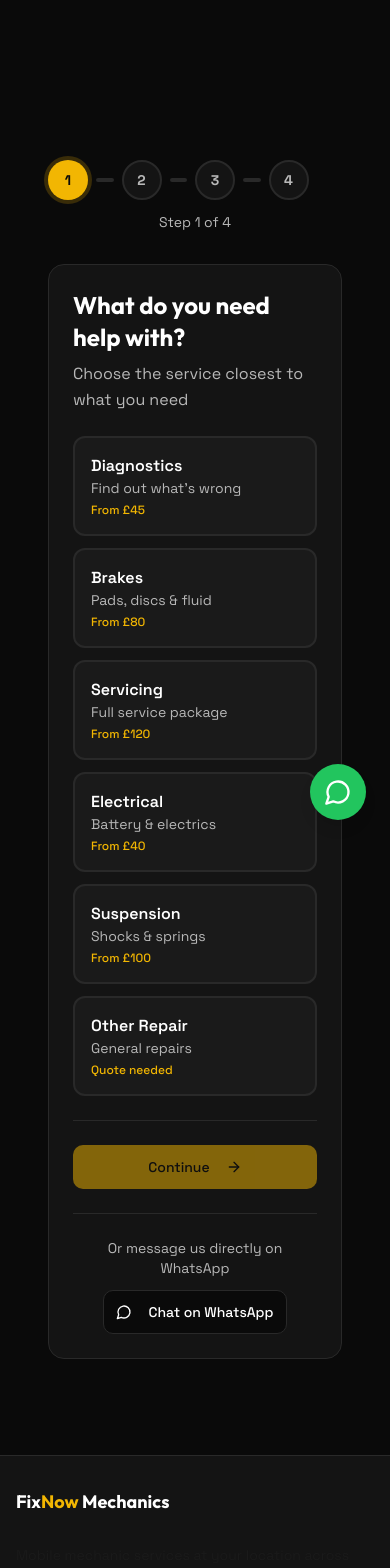
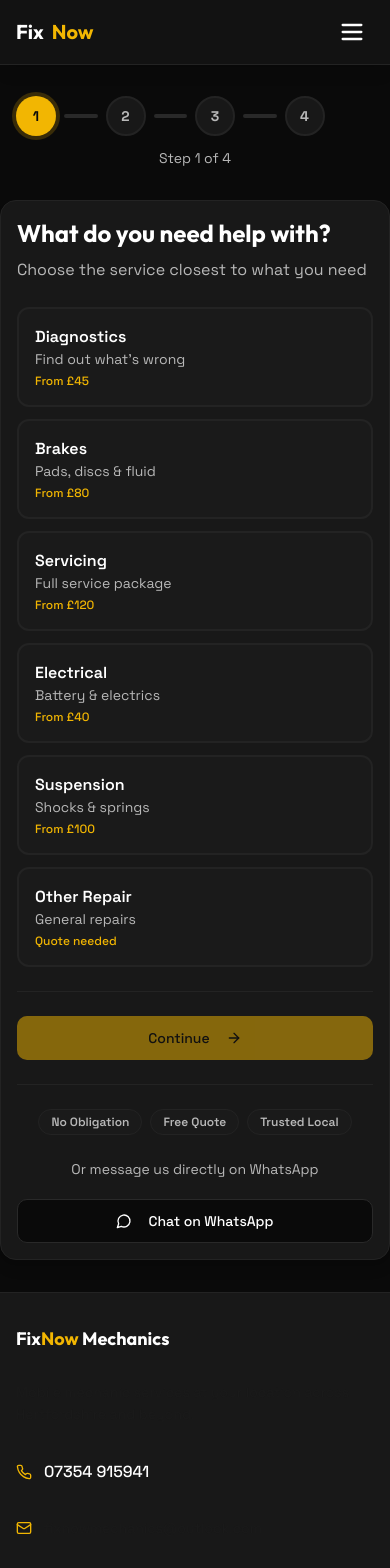
Before and after one commit to AbuFitz/fixnow-redesign, a React (Vite) app: page /quote in a window 390 px wide. Shown: the top 1568 px of the page. Built offline with nearby package versions, Linux system fonts and the light colour scheme; the HTML template or start-up script is replaced by a standard one.

Commit message:
Redesign nav, quote page, remove WhatsApp icon, improve color/contrast, update trust badges

```diff
--- a/src/components/layout/Header.tsx
+++ b/src/components/layout/Header.tsx
@@ -33,8 +33,106 @@
 
 
   return (
-    <header>
-      {/* Restored previous Header code goes here */}
+    <header
+      className={`fixed top-0 left-0 w-full z-40 transition-all duration-300
+        ${isHomePage && !scrolled ? 'bg-transparent shadow-none' : 'bg-card/95 shadow-lg border-b border-border'}
+        backdrop-blur-xl
+      `}
+    >
+      <div className="container mx-auto px-4 md:px-8 flex items-center justify-between h-16 md:h-20">
+        {/* Brand */}
+        <Link to="/" className="flex items-center gap-2 font-display font-bold text-xl md:text-2xl text-foreground">
+          <span className="text-foreground">Fix</span>
+          <span className="text-primary">Now</span>
+          <span className="text-foreground hidden sm:inline"> Mechanics</span>
+        </Link>
+
+        {/* Desktop Nav */}
+        <nav className="hidden md:flex items-center gap-6">
+          {navLinks.map((link) => (
+            <Link
+              key={link.href}
+              to={link.href}
+              className={`text-base font-medium transition-colors px-2 py-1 rounded-md
+                ${isActive(link.href) ? 'text-primary' : 'text-secondary hover:text-foreground'}`}
+            >
+              {link.name}
+            </Link>
+          ))}
+          <Button asChild size="sm" className="ml-2 rounded-full font-semibold shadow-none">
+            <Link to="/quote">
+              Get Quote
+              <ArrowRight className="w-4 h-4 ml-1" />
+            </Link>
+          </Button>
+        </nav>
+
+        {/* Mobile Hamburger */}
+        <button
+          className="md:hidden p-2 rounded-md text-foreground hover:bg-border/20 focus:outline-none focus:ring-2 focus:ring-primary"
+          onClick={() => setIsOpen(true)}
+          aria-label="Open menu"
+        >
+          <Menu className="w-7 h-7" />
+        </button>
+      </div>
+
+      {/* Mobile Drawer */}
+      {isOpen && (
+        <div className="fixed inset-0 z-50 bg-background/90 backdrop-blur-xl flex flex-col">
+          <div className="flex items-center justify-between px-4 pt-4 pb-2">
+            <Link to="/" className="flex items-center gap-2 font-display font-bold text-xl text-foreground" onClick={() => setIsOpen(false)}>
+              <span className="text-foreground">Fix</span>
+              <span className="text-primary">Now</span>
+            </Link>
+            <button
+              className="p-2 rounded-md text-foreground hover:bg-border/20 focus:outline-none focus:ring-2 focus:ring-primary"
+              onClick={() => setIsOpen(false)}
+              aria-label="Close menu"
+            >
+              <X className="w-7 h-7" />
+            </button>
+          </div>
+          <nav className="flex flex-col gap-2 px-6 mt-6">
+            {navLinks.map((link) => (
+              <Link
+                key={link.href}
+                to={link.href}
+                className={`text-lg font-medium py-3 px-2 rounded-md transition-colors
+                  ${isActive(link.href) ? 'text-primary' : 'text-secondary hover:text-foreground'}`}
+                onClick={() => setIsOpen(false)}
+              >
+                {link.name}
+              </Link>
+            ))}
+            <Button asChild size="lg" className="mt-4 w-full rounded-full font-semibold shadow-none">
+              <Link to="/quote" onClick={() => setIsOpen(false)}>
+                Get Quote
+                <ArrowRight className="w-4 h-4 ml-1" />
+              </Link>
+            </Button>
+          </nav>
+          {/* Bottom fixed call/whatsapp buttons */}
+          <div className="mt-auto w-full px-6 pb-8 flex flex-col gap-3">
+            <a
+              href={`tel:${BUSINESS_INFO.phone}`}
+              className="w-full flex items-center justify-center gap-2 py-3 rounded-full bg-primary text-primary-foreground font-semibold text-lg shadow-none hover:bg-primary/90 transition-all"
+            >
+              <Phone className="w-5 h-5" />
+              Call Us
+            </a>
+            <a
+              href={BUSINESS_INFO.whatsapp}
+              target="_blank"
+              rel="noopener noreferrer"
+              className="w-full flex items-center justify-center gap-2 py-3 rounded-full bg-green-600 text-white font-semibold text-lg shadow-none hover:bg-green-700 transition-all"
+            >
+              <svg viewBox="0 0 24 24" fill="currentColor" className="w-5 h-5"><path d="M17.472 14.382c-.297-.149-1.758-.867-2.03-.967-.273-.099-.471-.148-.67.15-.197.297-.767.966-.94 1.164-.173.199-.347.223-.644.075-.297-.15-1.255-.463-2.39-1.475-.883-.788-1.48-1.761-1.653-2.059-.173-.297-.018-.458.13-.606.134-.133.298-.347.446-.52.149-.174.198-.298.298-.497.099-.198.05-.371-.025-.52-.075-.149-.669-1.612-.916-2.207-.242-.579-.487-.5-.669-.51-.173-.008-.371-.01-.57-.01-.198 0-.52.074-.792.372-.272.297-1.04 1.016-1.04 2.479 0 1.462 1.065 2.875 1.213 3.074.149.198 2.096 3.2 5.077 4.487.709.306 1.262.489 1.694.625.712.227 1.36.195 1.871.118.571-.085 1.758-.719 2.006-1.413.248-.694.248-1.289.173-1.413-.074-.124-.272-.198-.57-.347m-5.421 7.403h-.004a9.87 9.87 0 01-5.031-1.378l-.361-.214-3.741.982.998-3.648-.235-.374a9.86 9.86 0 01-1.51-5.26c.001-5.45 4.436-9.884 9.888-9.884 2.64 0 5.122 1.03 6.988 2.898a9.825 9.825 0 012.893 6.994c-.003 5.45-4.437 9.884-9.885 9.884m8.413-18.297A11.815 11.815 0 0012.05 0C5.495 0 .16 5.335.157 11.892c0 2.096.547 4.142 1.588 5.945L.057 24l6.305-1.654a11.882 11.882 0 005.683 1.448h.005c6.554 0 11.89-5.335 11.893-11.893a11.821 11.821 0 00-3.48-8.413z"/></svg>
+              WhatsApp
+            </a>
+          </div>
+        </div>
+      )}
     </header>
   );
 };
--- a/src/components/layout/Layout.tsx
+++ b/src/components/layout/Layout.tsx
@@ -13,7 +13,6 @@
       <Header />
       <main className="flex-1 pt-16 md:pt-20">{children}</main>
       <Footer />
-      <WhatsAppWidget />
     </div>
   );
 };
--- a/src/pages/Quote.tsx
+++ b/src/pages/Quote.tsx
@@ -93,10 +93,10 @@
 
   return (
     <Layout>
-      <section className="min-h-screen py-24 px-4">
-        <div className="container mx-auto max-w-2xl">
+      <section className="min-h-screen py-8 md:py-20 px-0 md:px-4 flex flex-col items-center justify-center bg-background">
+        <div className="w-full max-w-full md:max-w-2xl mx-auto px-0 md:px-0">
           {/* Progress Bar */}
-          <div className="mb-8">
+          <div className="mb-8 px-4 md:px-0">
             <div className="flex items-center justify-between mb-3">
               {[1, 2, 3, 4].map((s) => (
                 <div key={s} className="flex items-center flex-1">
@@ -121,7 +121,7 @@
           </div>
 
           {/* Form Card */}
-          <div className="bg-card border border-border rounded-2xl p-6 md:p-8">
+          <div className="bg-card border border-border rounded-2xl p-4 md:p-8 shadow-lg mx-0 md:mx-auto">
             <form onSubmit={handleSubmit} className="space-y-6">
 
               {/* Step 1: Service Selection */}
@@ -341,11 +341,14 @@
               </div>
             </form>
 
-            {/* WhatsApp Alternative */}
-            <div className="mt-6 pt-6 border-t border-border text-center">
-              <p className="text-sm text-muted-foreground mb-3">
-                Or message us directly on WhatsApp
-              </p>
+            {/* Trust Badges & WhatsApp Alternative */}
+            <div className="mt-6 pt-6 border-t border-border text-center flex flex-col gap-4">
+              <div className="flex flex-wrap justify-center gap-2 mb-2">
+                <span className="inline-block px-3 py-1 rounded-full bg-secondary text-xs font-semibold text-muted-foreground border border-border">No Obligation</span>
+                <span className="inline-block px-3 py-1 rounded-full bg-secondary text-xs font-semibold text-muted-foreground border border-border">Free Quote</span>
+                <span className="inline-block px-3 py-1 rounded-full bg-secondary text-xs font-semibold text-muted-foreground border border-border">Trusted Local</span>
+              </div>
+              <p className="text-sm text-muted-foreground mb-1">Or message us directly on WhatsApp</p>
               <Button variant="outline" size="sm" asChild>
                 <a
                   href="https://wa.me/447354915941?text=Hi%2C%20I%27d%20like%20a%20quote%20for%20my%20car."
@@ -407,6 +410,15 @@
           color: rgba(10, 10, 10, 0.4);
         }
 
+        @media (max-width: 767px) {
+          .bg-card {
+            background: #181818 !important;
+          }
+          .border-border {
+            border-color: #232323 !important;
+          }
+        }
+
         @keyframes fade-in {
           from {
             opacity: 0;
```
